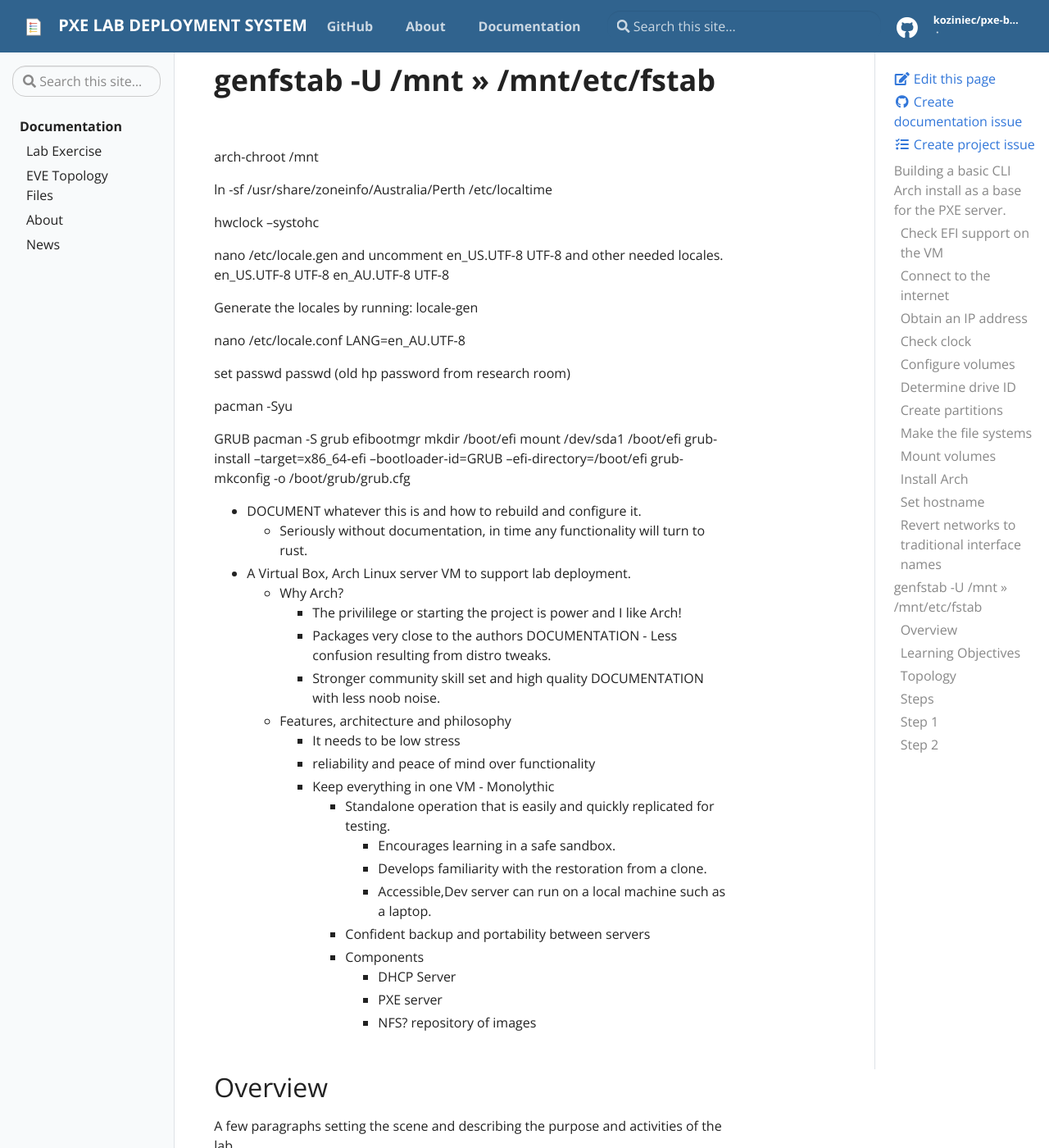
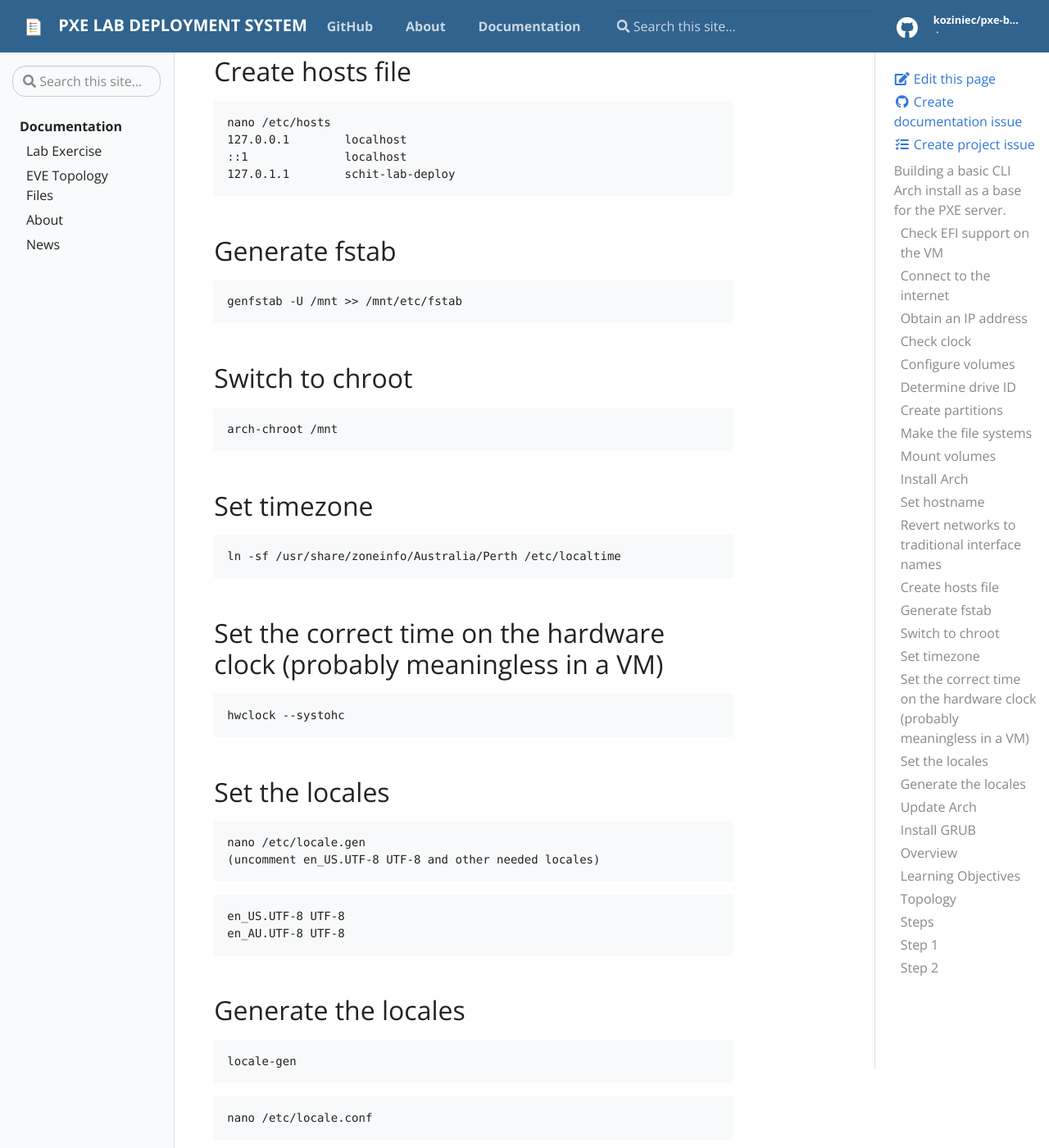
Before and after one commit to koziniec/pxe-boot, a Jekyll site: the page built from _docs/Arch Installation.md, in a window 1280 px wide and 1400 px high, scrolled down 2838 px. Shown: the whole window at 82% size. Built offline with Jekyll 4.4.1, drawn with Linux system fonts in a browser that asks for light colours; some of the changed text lies outside the part shown.

Commit message:
Update Arch Installation.md
Formatting and layout edits

```diff
--- a/_docs/Arch Installation.md
+++ b/_docs/Arch Installation.md
@@ -98,54 +98,74 @@ You can change the device MTU and queue length by defining manually with an udev
 /etc/udev/rules.d/10-network.rules
 ACTION=="add", SUBSYSTEM=="net", KERNEL=="wl*", ATTR{mtu}="1500", ATTR{tx_queue_len}="2000"
 
-
+## Create hosts file
+<pre>
 nano /etc/hosts
 127.0.0.1        localhost
 ::1              localhost
 127.0.1.1        schit-lab-deploy
+</pre>
 
+## Generate fstab
+<pre>
+genfstab -U /mnt >> /mnt/etc/fstab
+</pre>
 
-# genfstab -U /mnt >> /mnt/etc/fstab
+## Switch to chroot
+<pre>
+arch-chroot /mnt
+</pre>
 
-arch-chroot /mnt
+## Set timezone
+<pre>
+ln -sf /usr/share/zoneinfo/Australia/Perth /etc/localtime
+</pre>
 
+## Set the correct time on the hardware clock (probably meaningless in a VM)
+<pre>
+hwclock --systohc
+</pre>
 
+## Set the locales
+<pre>
+nano /etc/locale.gen
+(uncomment en_US.UTF-8 UTF-8 and other needed locales)
+</pre>
 
-ln -sf /usr/share/zoneinfo/Australia/Perth /etc/localtime
-
-
-hwclock --systohc
-
-
-nano /etc/locale.gen and uncomment en_US.UTF-8 UTF-8 and other needed locales.
+<pre>
 en_US.UTF-8 UTF-8
 en_AU.UTF-8 UTF-8
+</pre>
 
-Generate the locales by running:
+## Generate the locales
+<pre>
 locale-gen
+</pre>
 
-
+<pre>
 nano /etc/locale.conf
+</pre>
 LANG=en_AU.UTF-8
 
+##Set root password
+<pre>
+passwd
+(old hp password from research room)
+</pre>
 
-set passwd
-passwd  (old hp password from research room)
+## Update Arch
+<pre>
+pacman -Syu
+</pre>
 
-pacman -Syu
-
-GRUB
+## Install GRUB
+<pre>
 pacman -S grub efibootmgr
 mkdir /boot/efi
 mount /dev/sda1 /boot/efi
 grub-install --target=x86_64-efi --bootloader-id=GRUB --efi-directory=/boot/efi
 grub-mkconfig -o /boot/grub/grub.cfg
-
-
-
-
-
-
+</pre>
 
 
 
```
